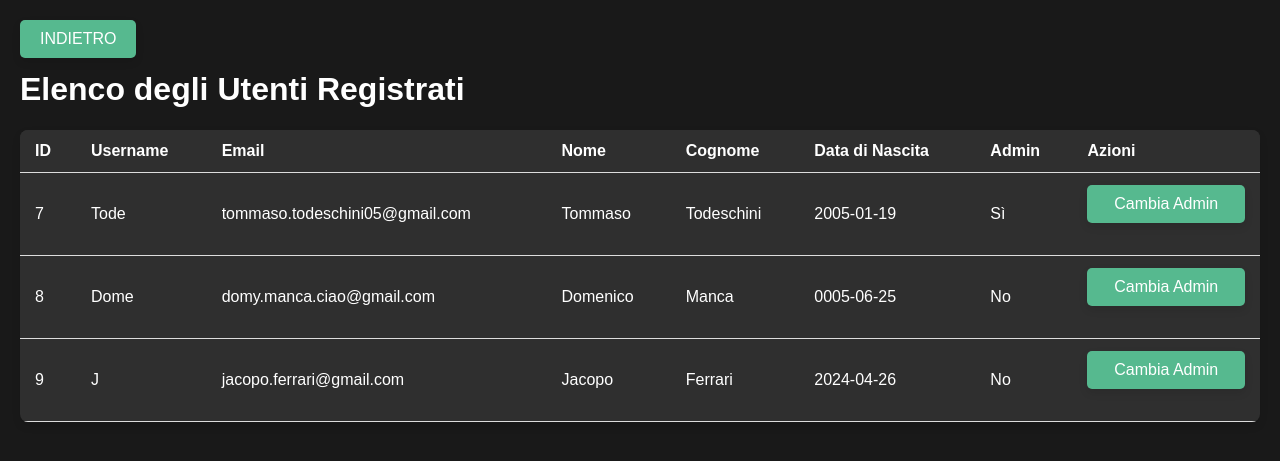
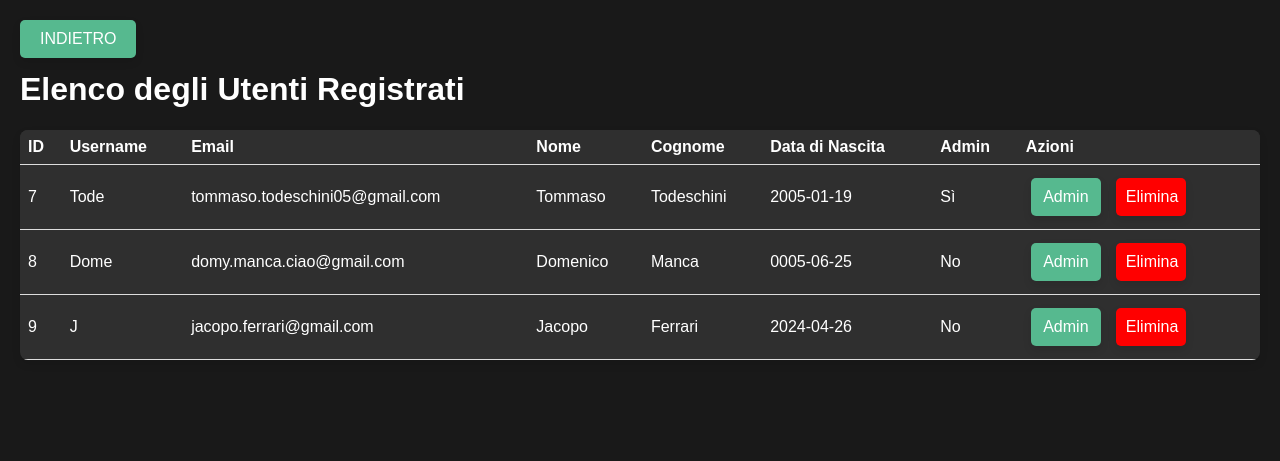
Before and after one commit to todeschinitommaso/FitTracker, a PHP site: page /utenti.php in a window 1280 px wide. Shown: the top 461 px of the page. Run offline with PHP 8.4, Linux system fonts and the light colour scheme; the visitor is signed in with stand-in values (Sample User, id 1); data comes from the database, SQL or seed files in the repository.

Commit message:
Add files via upload

```diff
--- a/utenti.php
+++ b/utenti.php
@@ -11,7 +11,9 @@ if (!isset($_SESSION['user_id']) || $_SESSION['role'] !== 'admin') {
 include 'config.php'; // Include il file di configurazione del database
 
 // Se è stata inviata una richiesta POST per l'aggiornamento dello stato admin
-if ($_SERVER["REQUEST_METHOD"] == "POST" && isset($_POST['user_id']) && isset($_POST['current_admin'])) {
+if ($_SERVER["REQUEST_METHOD"] == "POST") {
+    // Se è stata inviata una richiesta per l'aggiornamento dello stato admin
+    if (isset($_POST['action']) && $_POST['action'] === 'update_admin' && isset($_POST['user_id']) && isset($_POST['current_admin'])) {
         // Ottieni i dati dalla richiesta POST
         $user_id = $_POST['user_id'];
         $current_admin = $_POST['current_admin'];
@@ -36,6 +38,29 @@ if ($_SERVER["REQUEST_METHOD"] == "POST" && isset($_POST['user_id']) && isset($_
 
         $stmt_update->close();
     }
+    // Se è stata inviata una richiesta per l'eliminazione dell'account
+    elseif (isset($_POST['action']) && $_POST['action'] === 'delete_account' && isset($_POST['user_id'])) {
+        // Ottieni l'ID dell'utente da eliminare
+        $user_id = $_POST['user_id'];
+
+        // Prepara e esegui l'istruzione SQL per eliminare l'account dell'utente dal database
+        $sql_delete = "DELETE FROM utenti WHERE id = ?";
+        $stmt_delete = $conn->prepare($sql_delete);
+        $stmt_delete->bind_param("i", $user_id);
+        $stmt_delete->execute();
+
+        // Controlla se l'eliminazione è avvenuta con successo
+        if ($stmt_delete->affected_rows > 0) {
+            // Redirect per evitare il refresh del modulo POST
+            header("Location: utenti.php");
+            exit();
+        } else {
+            echo "<p>Errore durante l'eliminazione dell'account dell'utente.</p>";
+        }
+
+        $stmt_delete->close();
+    }
+}
 
 // Query per ottenere tutti i dati degli utenti
 $sql_select = "SELECT id, username, email, nome, cognome, data_nascita, admin FROM utenti";
@@ -54,6 +79,23 @@ $conn->close();
 <style>
     body {
         padding-top: 50px;
+    }
+    table {
+        width: 100%;
+        border-collapse: collapse;
+    }
+    th, td {
+        padding: 8px;
+        text-align: left;
+        border-bottom: 1px solid #ddd;
+    }
+    button[type="submit"]{
+        width: 70px;
+        margin: 5px;
+    }
+    .action-buttons form {
+        display: inline; /* Formattazione orizzontale */
+        margin-right: 5px; /* Spazio tra i pulsanti */
     }
 </style>
 </head>
@@ -93,12 +135,19 @@ $conn->close();
                 echo "<td>".$row["cognome"]."</td>";
                 echo "<td>".$row["data_nascita"]."</td>";
                 echo "<td>".($row["admin"] ? 'Sì' : 'No')."</td>";
-                echo "<td>";
+                echo "<td class='action-buttons'>";
                 // Form per l'aggiornamento dello stato admin
                 echo "<form method='post'>";
                 echo "<input type='hidden' name='user_id' value='".$row["id"]."'>";
                 echo "<input type='hidden' name='current_admin' value='".$row["admin"]."'>";
-                echo "<button type='submit'>Cambia Admin</button>";
+                echo "<input type='hidden' name='action' value='update_admin'>";
+                echo "<button type='submit'>Admin</button>";
+                echo "</form>";
+                // Form per l'eliminazione dell'account
+                echo "<form method='post' onsubmit='return confirm(\"Sei sicuro di voler eliminare questo account?\")'>";
+                echo "<input type='hidden' name='user_id' value='".$row["id"]."'>";
+                echo "<input type='hidden' name='action' value='delete_account'>";
+                echo "<button type='submit' style='background-color: red;'>Elimina</button>";
                 echo "</form>";
                 echo "</td>";
                 echo "</tr>";
```
Lines whose indentation alone changed are shown as unchanged.
